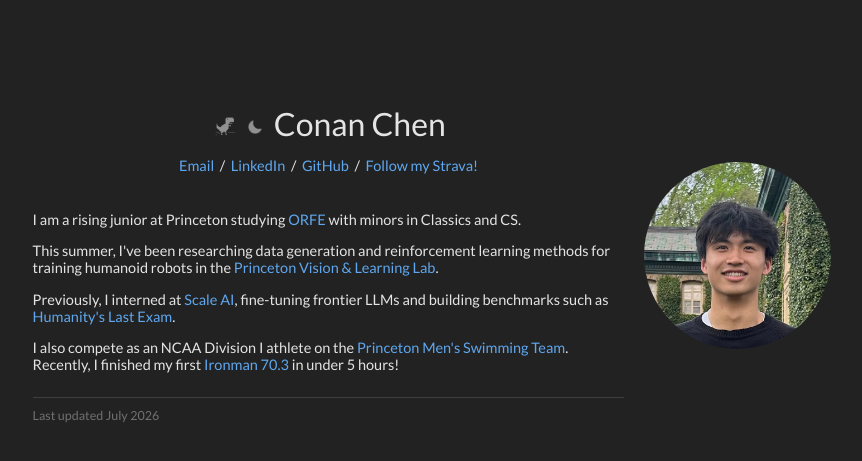
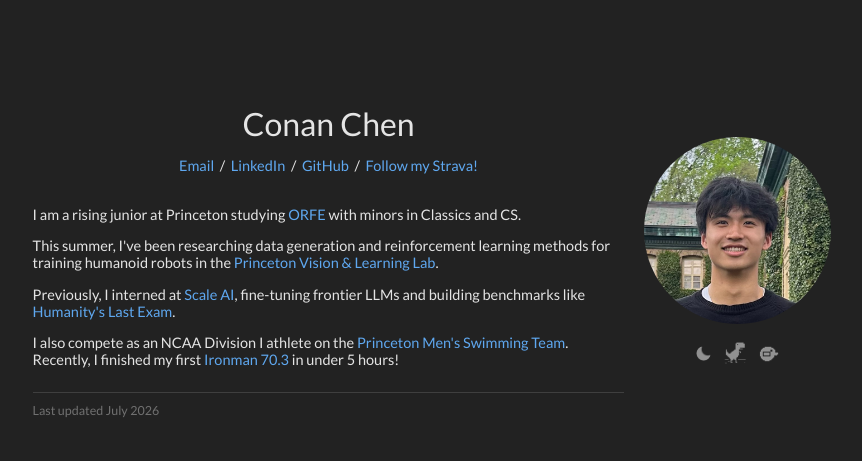
Before and after one commit to conancchen/conancchen.github.io, a Jekyll site: the page built from index.html, in a window 1280 px wide. Shown: the top 461 px of the page, without its empty margins (218-1080 px from the left). Built offline with Jekyll 4.4.1, drawn with Linux system fonts in a browser that asks for light colours; some of the changed lines change nothing that is shown.

Commit message:
added flappy bird

```diff
--- a/_layouts/default.html
+++ b/_layouts/default.html
@@ -26,15 +26,7 @@
 <body>
   <div class="page">
     <div class="intro">
-      <h1>
-        <button id="dino-toggle" onclick="toggleDino()" aria-label="Play the dinosaur game" title="Play the dinosaur game" aria-pressed="false">
-          <img src="{{ site.baseurl }}/images/dino.png" alt="">
-        </button>
-        <button id="theme-toggle" onclick="toggleTheme()" aria-label="Toggle dark mode" title="Toggle dark mode">
-          <img src="{{ site.baseurl }}/images/night-mode.png" alt="">
-        </button>
-        Conan Chen
-      </h1>
+      <h1>Conan Chen</h1>
       <p class="links">
         <a href="#" id="email-link" onclick="revealEmail(event)">Email</a> &nbsp;/&nbsp;
         <a href="https://www.linkedin.com/in/conan-chen">LinkedIn</a> &nbsp;/&nbsp;
@@ -42,17 +34,37 @@
         <a href="https://www.strava.com/athletes/42953307">Follow my Strava!</a>
       </p>
 
-      <!-- Collapsed to zero height until the dino icon opens it; when it does,
+      <!-- Collapsed to zero height until an icon opens one; when it does,
            a gap slides open between the links and the bio -->
       <div id="dino-game" aria-hidden="true">
         <div id="dino-stage">
           <canvas id="dino-canvas" tabindex="0" aria-label="Dinosaur game"></canvas>
         </div>
       </div>
+
+      <div id="flappy-game" aria-hidden="true">
+        <div id="flappy-stage">
+          <canvas id="flappy-canvas" tabindex="0" aria-label="Flappy bird game"></canvas>
+        </div>
+      </div>
     </div>
 
     <div class="photo">
       <img alt="profile photo" src="images/profile.jpg">
+
+      <!-- The two games and the theme switch, tucked under the photo so the
+           name heading can sit dead centre -->
+      <div class="toys">
+        <button id="theme-toggle" onclick="toggleTheme()" aria-label="Toggle dark mode" title="Toggle dark mode">
+          <img src="{{ site.baseurl }}/images/night-mode.png" alt="">
+        </button>
+        <button id="dino-toggle" onclick="toggleDino()" aria-label="Play the dinosaur game" title="Play the dinosaur game" aria-pressed="false">
+          <img src="{{ site.baseurl }}/images/dino.png" alt="">
+        </button>
+        <button id="flappy-toggle" onclick="toggleFlappy()" aria-label="Play the flappy bird game" title="Play the flappy bird game" aria-pressed="false">
+          <img src="{{ site.baseurl }}/images/bird.png" alt="">
+        </button>
+      </div>
     </div>
 
     <div class="bio">
@@ -61,8 +73,9 @@
       </p>
       <p>
         This summer, I've been researching data generation and reinforcement learning methods for training humanoid robots in the <a href="https://pvl.cs.princeton.edu/">Princeton Vision & Learning Lab</a>.
+      </p>
       <p>
-        Previously, I interned at <a href="https://scale.com/">Scale AI</a>, fine-tuning frontier LLMs and building benchmarks such as <a href="https://agi.safe.ai/">Humanity's Last Exam</a>.
+        Previously, I interned at <a href="https://scale.com/">Scale AI</a>, fine-tuning frontier LLMs and building benchmarks like <a href="https://agi.safe.ai/">Humanity's Last Exam</a>.
       </p>
       <p>
         I also compete as an NCAA Division I athlete on the <a href="https://goprincetontigers.com/sports/mens-swimming-and-diving">Princeton Men's Swimming Team</a>. Recently, I finished my first <a href="{{ site.baseurl }}/pdfs/im70.3.pdf">Ironman 70.3</a> in&nbsp;under&nbsp;5&nbsp;hours!
@@ -131,6 +144,7 @@
   </script>
 
   <script src="{{ site.baseurl }}/dino.js?v={{ site.time | date: '%s' }}"></script>
+  <script src="{{ site.baseurl }}/flappy.js?v={{ site.time | date: '%s' }}"></script>
 </body>
 
 </html>
--- a/dino.js
+++ b/dino.js
@@ -589,6 +589,8 @@
   /**************/
   window.toggleDino = function () {
     open = !open;
+    // Only one game holds the gap at a time, so the other one steps aside
+    if (open && window.closeFlappy) window.closeFlappy();
     panel.classList.toggle('is-open', open);
     panel.setAttribute('aria-hidden', open ? 'false' : 'true');
     if (toggleBtn) toggleBtn.setAttribute('aria-pressed', open ? 'true' : 'false');
@@ -604,6 +606,10 @@
     }
   };
 
+  window.closeDino = function () {
+    if (open) window.toggleDino();
+  };
+
   resize();
   reset(true);
   render();
--- /dev/null
+++ b/flappy.js
@@ -0,0 +1,503 @@
+// A pixel-art flappy bird cut from the same cloth as dino.js: same canvas
+// footprint, same monochrome ink, same slide-open panel, same 5-digit counter.
+// Everything is drawn from pixel grids / rectangles, so the only asset the
+// page needs is the button icon itself.
+(function () {
+  var panel = document.getElementById('flappy-game');
+  var stage = document.getElementById('flappy-stage');
+  var canvas = document.getElementById('flappy-canvas');
+  if (!panel || !canvas) return;
+
+  var ctx = canvas.getContext('2d');
+  var toggleBtn = document.getElementById('flappy-toggle');
+
+  /**************/
+  /* SPRITES    */
+  /**************/
+  // '#' paints a pixel, '.' leaves it clear. 20x15, drawn one cell per scaled
+  // pixel just like the dino. The two clear cells on rows 3-4 are the eye; the
+  // block jutting off the right on rows 6-8 is the beak.
+  var BIRD_BODY = [
+    '......#######.......',
+    '....###########.....',
+    '...#############....',
+    '..##########..###...',
+    '..##########..###...',
+    '.################...',
+    '.###################',
+    '.###################',
+    '.##################.',
+    '.###############....',
+    '..##############....',
+    '..#############.....',
+    '...###########......',
+    '....#########.......',
+    '......#####.........'
+  ];
+
+  var BIRD_COLS = 20;
+  var BIRD_ROWS = BIRD_BODY.length; // 15
+
+  // The wing is punched out of the finished body rather than baked into the
+  // grid, so one sprite covers every beat of the flap
+  // Kept clear of the outline on every beat, so punching the moat never eats
+  // the bird's own edge
+  var WING_TOP = [5, 6, 7]; // row the wing sits on, per frame
+  var WING_LEFT = 5, WING_W = 6, WING_H = 3;
+
+  /**************/
+  /* STATE      */
+  /**************/
+  // PX is the unit for the scenery, U the finer unit the bird sprite uses
+  var W = 600, H = 150, PX = 2, U = 1, scale = 1, groundY = 138;
+  var BIRD_X = 76;
+  var fg = '#e4e4e4';
+  var open = false, rafId = null, lastTime = 0;
+
+  var GRAVITY = 0.34;
+  var FLAP_VELOCITY = -4.3;
+  var MAX_FALL = 8;
+  var SPEED_START = 3.2;
+  var SPEED_MAX = 6.4;
+  var ACCELERATION = 0.0006;
+
+  var PIPE_CELLS = 11;  // shaft width, in PX cells
+  var LIP_CELLS = 3;    // lip height, in PX cells
+  var LIP_OVER = 2;     // cells the lip overhangs on each side
+
+  var state, bird, pipes, clouds, pebbles;
+  var speed, score, hiScore, flashTimer, flashCount, wingFrame, gameOverAt, bobTime;
+
+  hiScore = parseInt(localStorage.getItem('flappyHiScore'), 10) || 0;
+
+  function reset(hard) {
+    state = 'waiting';
+    speed = SPEED_START;
+    score = 0;
+    flashTimer = 0;
+    flashCount = 0;
+    wingFrame = 0;
+    gameOverAt = 0;
+    bobTime = 0;
+    pipes = [];
+    bird = { y: restY(), vy: 0 };
+    spawnPipe(W + pipeWidth());
+    if (hard || !clouds) {
+      clouds = [];
+      pebbles = [];
+      for (var i = 0; i < 2; i++) spawnCloud(W * (0.4 + i * 0.5));
+      for (var j = 0; j < 26; j++) spawnPebble(Math.random() * W);
+    }
+  }
+
+  function restY() {
+    return groundY * 0.42 - (BIRD_ROWS * U) / 2;
+  }
+
+  function pipeWidth() { return PIPE_CELLS * PX; }
+
+  // The gap tightens as the run goes on, but never past what a single flap
+  // can comfortably clear
+  function gapSize() {
+    return Math.max(42, 56 - score * 0.7) * scale;
+  }
+
+  // Roughly constant time between pipes early on, tightening at top speed
+  function spacing() {
+    return (120 + speed * 20) * scale;
+  }
+
+  /**************/
+  /* SIZING     */
+  /**************/
+  function resize() {
+    var cssW = Math.max(260, Math.round(panel.clientWidth));
+    var cssH = cssW < 420 ? 120 : 150;
+    var dpr = window.devicePixelRatio || 1;
+
+    canvas.width = Math.round(cssW * dpr);
+    canvas.height = Math.round(cssH * dpr);
+    canvas.style.width = cssW + 'px';
+    canvas.style.height = cssH + 'px';
+    ctx.setTransform(dpr, 0, 0, dpr, 0, 0);
+    ctx.imageSmoothingEnabled = false;
+
+    W = cssW;
+    H = cssH;
+    scale = H / 150;
+    U = Math.max(1, Math.round(scale));
+    PX = Math.max(1, Math.round(2 * scale));
+    groundY = H - 12 * scale;
+    if (bird) bird.y = Math.min(bird.y, groundY - BIRD_ROWS * U);
+    readColor();
+    if (open) syncPanelHeight();
+  }
+
+  // The sprites inherit the page's text colour so the game follows the theme
+  function readColor() {
+    fg = getComputedStyle(canvas).color || '#e4e4e4';
+  }
+
+  function syncPanelHeight() {
+    panel.style.height = stage.offsetHeight + 'px';
+  }
+
+  /**************/
+  /* DRAWING    */
+  /**************/
+  function drawGrid(grid, x, y, unit) {
+    ctx.fillStyle = fg;
+    for (var r = 0; r < grid.length; r++) {
+      var row = grid[r];
+      var runStart = -1;
+      for (var c = 0; c <= row.length; c++) {
+        var on = row.charAt(c) === '#';
+        if (on && runStart < 0) runStart = c;
+        // Painting each horizontal run as one rect keeps the fill count low
+        if (!on && runStart >= 0) {
+          ctx.fillRect(x + runStart * unit, y + r * unit, (c - runStart) * unit, unit);
+          runStart = -1;
+        }
+      }
+    }
+  }
+
+  function rect(x, y, w, h) {
+    ctx.fillStyle = fg;
+    ctx.fillRect(Math.round(x), Math.round(y), Math.round(w), Math.round(h));
+  }
+
+  function drawBird() {
+    var x = BIRD_X * scale;
+    drawGrid(BIRD_BODY, x, bird.y, U);
+
+    // Clearing a one-cell moat around the wing lifts it off the body without
+    // needing a second colour
+    var frame = wingFrame < 4 ? 0 : wingFrame < 8 ? 1 : 2;
+    var wx = x + WING_LEFT * U;
+    var wy = bird.y + WING_TOP[frame] * U;
+    ctx.clearRect(wx - U, wy - U, (WING_W + 2) * U, (WING_H + 2) * U);
+    rect(wx, wy, WING_W * U, WING_H * U);
+  }
+
+  function drawPipe(p) {
+    var u = PX;
+    var pw = pipeWidth();
+    var lipH = LIP_CELLS * u;
+    var over = LIP_OVER * u;
+    var top = p.gapY - p.gap / 2;
+    var bot = p.gapY + p.gap / 2;
+
+    // Hollow shafts keep the canvas as light as the cacti; the lips are solid
+    // so the edge of the gap reads at a glance
+    shaft(p.x, 0, top - lipH, pw, u);
+    rect(p.x - over, top - lipH, pw + over * 2, lipH);
+    rect(p.x - over, bot, pw + over * 2, lipH);
+    shaft(p.x, bot + lipH, groundY - bot - lipH, pw, u);
+  }
+
+  function shaft(x, y, h, pw, u) {
+    if (h <= 0) return;
+    rect(x, y, u, h);
+    rect(x + pw - u, y, u, h);
+    ctx.globalAlpha = 0.3;
+    for (var yy = y + 5 * u; yy < y + h - u; yy += 5 * u) rect(x, yy, pw, Math.max(1, u / 2));
+    ctx.globalAlpha = 1;
+  }
+
+  function drawCloud(c) {
+    var u = PX;
+    ctx.globalAlpha = 0.45;
+    rect(c.x + 2 * u, c.y + 2 * u, 12 * u, 2 * u);
+    rect(c.x, c.y + 4 * u, 18 * u, 2 * u);
+    rect(c.x + 3 * u, c.y, 8 * u, 2 * u);
+    ctx.globalAlpha = 1;
+  }
+
+  function drawGround() {
+    rect(0, groundY, W, Math.max(1, PX / 2));
+    ctx.globalAlpha = 0.5;
+    for (var i = 0; i < pebbles.length; i++) {
+      var p = pebbles[i];
+      rect(p.x, groundY + p.o * PX, p.w * PX, Math.max(1, PX / 2));
+    }
+    ctx.globalAlpha = 1;
+  }
+
+  function drawScore() {
+    var text = pad(score);
+    ctx.fillStyle = fg;
+    ctx.font = 'bold ' + Math.round(11 * scale) + "px 'Courier New', Courier, monospace";
+    ctx.textAlign = 'right';
+    ctx.textBaseline = 'top';
+
+    // The counter blinks for a moment each time it rolls past a ten
+    var hidden = flashCount > 0 && Math.floor(flashTimer / 120) % 2 === 0;
+    if (!hidden) ctx.fillText(text, W - 8 * scale, 8 * scale);
+
+    if (hiScore > 0) {
+      ctx.globalAlpha = 0.5;
+      ctx.fillText('HI ' + pad(hiScore), W - 8 * scale - ctx.measureText(text).width - 14 * scale, 8 * scale);
+      ctx.globalAlpha = 1;
+    }
+  }
+
+  function pad(n) {
+    var s = String(n);
+    while (s.length < 5) s = '0' + s;
+    return s;
+  }
+
+  function drawCenterText(main, sub) {
+    ctx.fillStyle = fg;
+    ctx.textAlign = 'center';
+    ctx.textBaseline = 'middle';
+    ctx.font = 'bold ' + Math.round(13 * scale) + "px 'Courier New', Courier, monospace";
+    ctx.fillText(main, W / 2, H * 0.34);
+    if (sub) {
+      ctx.globalAlpha = 0.55;
+      ctx.font = Math.round(10 * scale) + "px 'Courier New', Courier, monospace";
+      ctx.fillText(sub, W / 2, H * 0.34 + 18 * scale);
+      ctx.globalAlpha = 1;
+    }
+  }
+
+  /**************/
+  /* SPAWNING   */
+  /**************/
+  function spawnCloud(x) {
+    clouds.push({ x: x, y: (10 + Math.random() * 34) * scale, speed: 0.2 + Math.random() * 0.2 });
+  }
+
+  function spawnPebble(x) {
+    pebbles.push({ x: x, w: 1 + Math.floor(Math.random() * 4), o: 2 + Math.floor(Math.random() * 3) });
+  }
+
+  function spawnPipe(x) {
+    var gap = gapSize();
+    // Leave room for a lip plus a stub of shaft at either end
+    var margin = gap / 2 + (LIP_CELLS + 4) * PX;
+    var prev = pipes.length ? pipes[pipes.length - 1].gapY : groundY * 0.5;
+    // Walking the gap rather than redrawing it keeps consecutive pipes reachable
+    var gy = pipes.length ? prev + (Math.random() * 2 - 1) * 40 * scale : groundY * 0.5;
+    gy = Math.max(margin, Math.min(groundY - margin, gy));
+    pipes.push({ x: x, gapY: gy, gap: gap, scored: false });
+  }
+
+  /**************/
+  /* COLLISION  */
+  /**************/
+  // The box is pulled in from the artwork so near-misses stay misses
+  function birdBox() {
+    return { x: BIRD_X * scale + 4 * U, y: bird.y + 3 * U, w: 12 * U, h: 10 * U };
+  }
+
+  // The lip overhang is left out, so clipping a corner of it is forgiven
+  function pipeBoxes(p) {
+    var pw = pipeWidth();
+    var top = p.gapY - p.gap / 2;
+    var bot = p.gapY + p.gap / 2;
+    return [
+      { x: p.x, y: 0, w: pw, h: top },
+      { x: p.x, y: bot, w: pw, h: groundY - bot }
+    ];
+  }
+
+  function hits(a, b) {
+    return a.x < b.x + b.w && a.x + a.w > b.x && a.y < b.y + b.h && a.y + a.h > b.y;
+  }
+
+  /**************/
+  /* LOOP       */
+  /**************/
+  function update(dt) {
+    if (state === 'crashed') {
+      // The bird keeps falling after a crash until it hits the deck
+      bird.vy = Math.min(MAX_FALL, bird.vy + GRAVITY * dt);
+      bird.y = Math.min(bird.y + bird.vy * scale * dt, groundY - BIRD_ROWS * U);
+      return;
+    }
+
+    if (state === 'running') {
+      speed = Math.min(SPEED_MAX, speed + ACCELERATION * dt);
+      wingFrame = (wingFrame + dt) % 12;
+      if (flashCount > 0) {
+        flashTimer += dt * 16.7;
+        if (flashTimer > 360) { flashCount = 0; flashTimer = 0; }
+      }
+    }
+
+    var move = state === 'waiting' ? 0 : speed * scale * dt;
+
+    // Scenery
+    for (var i = clouds.length - 1; i >= 0; i--) {
+      clouds[i].x -= clouds[i].speed * scale * dt;
+      if (clouds[i].x < -20 * PX) { clouds.splice(i, 1); spawnCloud(W + Math.random() * W * 0.5); }
+    }
+    if (clouds.length < 3 && Math.random() < 0.004 * dt) spawnCloud(W + Math.random() * 60);
+
+    for (var p = pebbles.length - 1; p >= 0; p--) {
+      pebbles[p].x -= move;
+      if (pebbles[p].x < -8) { pebbles.splice(p, 1); spawnPebble(W + Math.random() * 40); }
+    }
+
+    if (state === 'waiting') {
+      bobTime += dt;
+      wingFrame = (wingFrame + dt * 0.6) % 12;
+      bird.y = restY() + Math.sin(bobTime / 9) * 4 * scale;
+      return;
+    }
+
+    // Bird physics. The ceiling is a wall, not a death: the top pipes are what
+    // stop you from riding it
+    bird.vy = Math.min(MAX_FALL, bird.vy + GRAVITY * dt);
+    bird.y += bird.vy * scale * dt;
+    if (bird.y < 0) { bird.y = 0; bird.vy = 0; }
+
+    // Pipes
+    for (var k = pipes.length - 1; k >= 0; k--) {
+      pipes[k].x -= move;
+      if (pipes[k].x + pipeWidth() < -20) pipes.splice(k, 1);
+    }
+
+    var last = pipes[pipes.length - 1];
+    if (!last || last.x <= W - spacing()) spawnPipe(W);
+
+    // Scoring
+    var nose = BIRD_X * scale + 4 * U;
+    for (var s = 0; s < pipes.length; s++) {
+      if (!pipes[s].scored && pipes[s].x + pipeWidth() < nose) {
+        pipes[s].scored = true;
+        score++;
+        if (score % 10 === 0) { flashCount = 3; flashTimer = 0; }
+      }
+    }
+
+    // Crash check
+    if (bird.y + BIRD_ROWS * U >= groundY) return crash();
+    var box = birdBox();
+    for (var m = 0; m < pipes.length; m++) {
+      var boxes = pipeBoxes(pipes[m]);
+      for (var n = 0; n < boxes.length; n++) {
+        if (hits(box, boxes[n])) return crash();
+      }
+    }
+  }
+
+  function crash() {
+    state = 'crashed';
+    gameOverAt = 0;
+    if (score > hiScore) {
+      hiScore = score;
+      localStorage.setItem('flappyHiScore', String(hiScore));
+    }
+  }
+
+  function render() {
+    ctx.clearRect(0, 0, W, H);
+    for (var i = 0; i < clouds.length; i++) drawCloud(clouds[i]);
+    for (var j = 0; j < pipes.length; j++) drawPipe(pipes[j]);
+    drawGround();
+    drawBird();
+    drawScore();
+    if (state === 'waiting') drawCenterText('PRESS SPACE TO START', 'space / tap to flap  ·  mind the gap');
+    if (state === 'crashed') drawCenterText('G A M E   O V E R', 'space or tap to try again');
+  }
+
+  function frame(now) {
+    var delta = lastTime ? now - lastTime : 16.7;
+    lastTime = now;
+    var dt = Math.min(delta / 16.7, 3);
+    if (state === 'crashed') gameOverAt += delta;
+    update(dt);
+    render();
+    rafId = requestAnimationFrame(frame);
+  }
+
+  function start() {
+    if (rafId === null) {
+      lastTime = 0;
+      rafId = requestAnimationFrame(frame);
+    }
+  }
+
+  function stop() {
+    if (rafId !== null) {
+      cancelAnimationFrame(rafId);
+      rafId = null;
+    }
+  }
+
+  /**************/
+  /* INPUT      */
+  /**************/
+  function flap() {
+    if (state === 'waiting') {
+      state = 'running';
+      bird.vy = FLAP_VELOCITY;
+      wingFrame = 0;
+      return;
+    }
+    if (state === 'crashed') {
+      // A short lockout keeps the crashing keypress from instantly restarting
+      if (gameOverAt > 400) { reset(false); state = 'running'; bird.vy = FLAP_VELOCITY; }
+      return;
+    }
+    bird.vy = FLAP_VELOCITY;
+    wingFrame = 0;
+  }
+
+  document.addEventListener('keydown', function (e) {
+    if (!open) return;
+    if (e.code === 'Space' || e.key === ' ' || e.code === 'ArrowUp' || e.key === 'ArrowUp') {
+      e.preventDefault();
+      flap();
+    } else if (e.key === 'Escape') {
+      window.toggleFlappy();
+    }
+  });
+
+  canvas.addEventListener('pointerdown', function (e) {
+    e.preventDefault();
+    canvas.focus();
+    flap();
+  });
+
+  window.addEventListener('resize', resize);
+
+  // Keep the sprites in step with the light/dark toggle
+  new MutationObserver(readColor).observe(document.documentElement, {
+    attributes: true,
+    attributeFilter: ['data-theme']
+  });
+
+  /**************/
+  /* TOGGLE     */
+  /**************/
+  window.toggleFlappy = function () {
+    open = !open;
+    // Only one game holds the gap at a time, so the other one steps aside
+    if (open && window.closeDino) window.closeDino();
+    panel.classList.toggle('is-open', open);
+    panel.setAttribute('aria-hidden', open ? 'false' : 'true');
+    if (toggleBtn) toggleBtn.setAttribute('aria-pressed', open ? 'true' : 'false');
+
+    if (open) {
+      resize();
+      if (!state) reset(true);
+      syncPanelHeight();
+      start();
+    } else {
+      panel.style.height = '0px';
+      stop();
+    }
+  };
+
+  window.closeFlappy = function () {
+    if (open) window.toggleFlappy();
+  };
+
+  resize();
+  reset(true);
+  render();
+})();
--- a/style.scss
+++ b/style.scss
@@ -41,71 +41,91 @@
   --game-ink: #6d6d6d;
 }
 
-// Sit inline just before the name
-#theme-toggle,
-#dino-toggle {
+// A row of toys under the profile photo
+.toys {
+  display: flex;
+  align-items: center;
+  justify-content: center;
+  margin-top: 14px;
+  // The bird carries more transparent margin on its right than the moon does
+  // on its left, so the row is nudged to centre the art, not the boxes
+  transform: translateX(1px);
+}
+
+.toys button {
   background: transparent;
   border: none;
   padding: 0;
-  margin-right: 6px;
   line-height: 0;
-  // Sits at the optical middle of the capital letters, not the x-height
-  vertical-align: middle;
-  position: relative;
-  bottom: 0.06em;
   cursor: pointer;
   opacity: 0.5;
   transition: opacity 0.2s ease;
 }
 
-#theme-toggle img,
-#dino-toggle img {
+.toys img {
   display: block;
-  width: 1.05em;
-  height: 1.05em;
   // unquote() keeps Sass's own invert() color function from claiming this
   filter: unquote("invert(var(--icon-invert))");
 }
 
-// The dino art sits small inside its own frame, so it needs a larger box to
-// read at the same weight as the moon. Must come after the shared rule above,
-// which is equally specific and would otherwise win
+// Each icon's art fills a different share of its own frame, so the boxes are
+// sized against each other rather than set to one number
+#theme-toggle img {
+  width: 15px;
+  height: 15px;
+}
+
+#flappy-toggle img {
+  width: 23px;
+  height: 23px;
+}
+
 #dino-toggle img {
-  width: 2.1em;
-  height: 2.1em;
+  width: 30px;
+  height: 30px;
+}
+
+// Each icon's art stops at a different distance from the edge of its own PNG,
+// so the gaps are set per pair to leave an even 14px between the drawings.
+// Worth re-measuring if any of the three images is swapped out
+#theme-toggle {
+  margin-right: 9px;
 }
 
 #dino-toggle {
-  margin-right: 2px;
+  margin-right: 7px;
 }
 
-#theme-toggle:hover,
-#dino-toggle:hover {
+.toys button:hover {
   opacity: 1;
 }
 
-// While the game is open the icon stays lit, but softly rather than at full ink
-#dino-toggle[aria-pressed="true"] {
+// While a game is open its icon stays lit, but softly rather than at full ink
+#dino-toggle[aria-pressed="true"],
+#flappy-toggle[aria-pressed="true"] {
   opacity: 0.8;
 }
 
 /**************/
-/* DINO GAME  */
+/* GAMES      */
 /**************/
-// The panel is height-animated so the game slides a gap open between the
+// The panels are height-animated so a game slides a gap open between the
 // links and the bio instead of popping the page around
-#dino-game {
+#dino-game,
+#flappy-game {
   height: 0;
   overflow: hidden;
   transition: height 0.35s ease;
 }
 
 // Sits between the links and the bio, so it carries its own breathing room
-#dino-stage {
+#dino-stage,
+#flappy-stage {
   padding: 2px 0 16px;
 }
 
-#dino-canvas {
+#dino-canvas,
+#flappy-canvas {
   display: block;
   width: 100%;
   margin: 0 auto;
@@ -117,7 +137,8 @@
 }
 
 @media (prefers-reduced-motion: reduce) {
-  #dino-game {
+  #dino-game,
+  #flappy-game {
     transition: none;
   }
 }
@@ -185,7 +206,7 @@
 
 .links {
   text-align: center;
-  margin-bottom: 22px;
+  margin-bottom: 17px;
 }
 
 body {
```
Also changed, not shown: images/bird.png (added).
